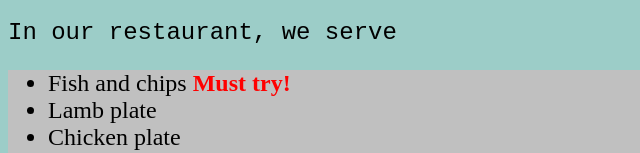
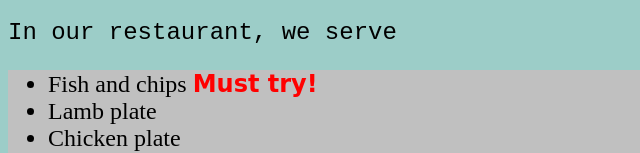
Before and after one commit to salam4life2270/htmlBasics, a plain HTML site: page index.html in a window 1280 px wide. Shown: the part 653-806 px from the top of the page, 0-640 px from the left. Drawn offline with Linux system fonts and the light colour scheme.

Commit message:
my first project

```diff
--- a/index.html
+++ b/index.html
@@ -32,7 +32,7 @@
         <div class="list">
             <div class="container">
               <ul class="silver-background">
-                <li>Fish and chips <strong class="red-text">Must try!</strong></li>
+                <li>Fish and chips <strong class="red-text" id='abc'>Must try!</strong></li>
                 <li>Lamb plate</li>
                 <li>Chicken plate</li>
                 <li>Mediteranian  platter as well as</li>
--- a/style.css
+++ b/style.css
@@ -1,4 +1,4 @@
- .footer-container {
+.footer-container {
     background-color: bisque;
 }
 .red-text{
@@ -33,3 +33,9 @@ p {
   body {
     background-color: rgba(0, 128, 115, 0.389);
   }
+  #abc {
+    font-family: cursive;
+  }
+  a:hover {
+    color: darkorange;
+  }
```
